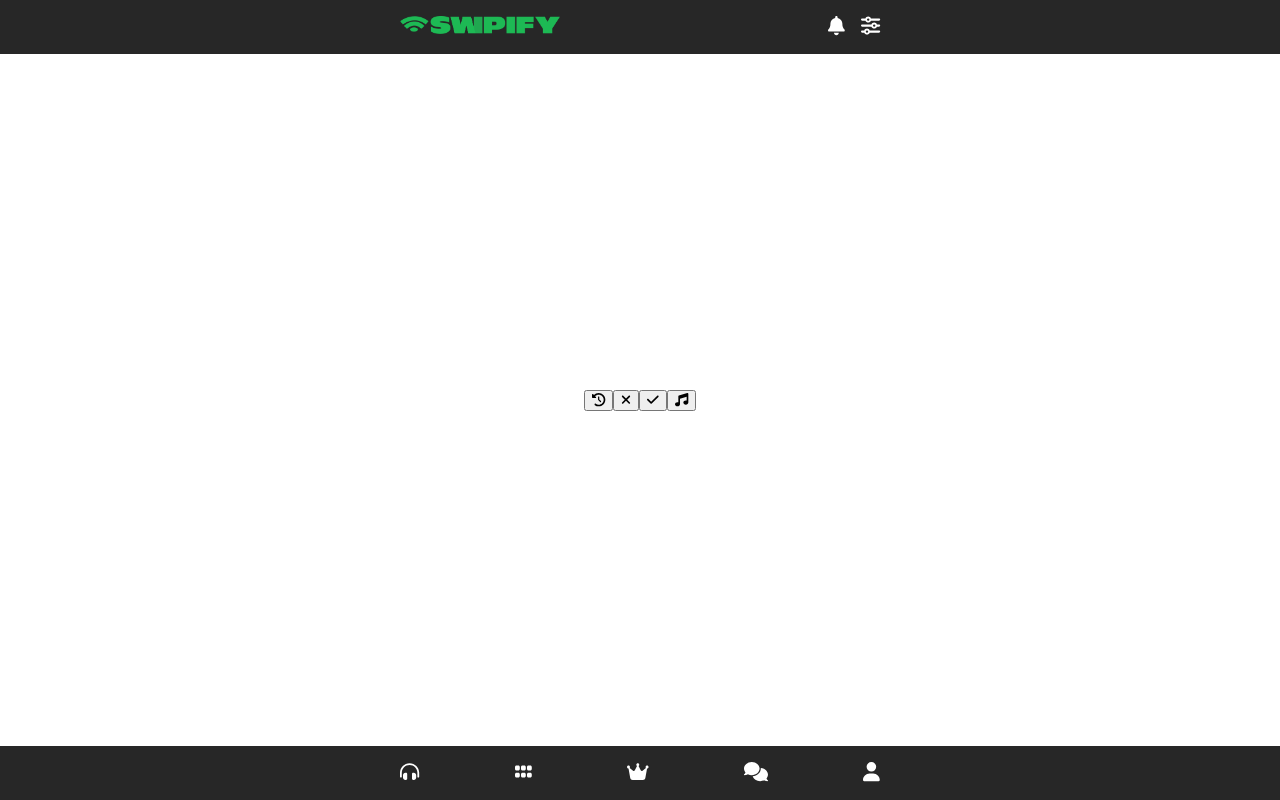
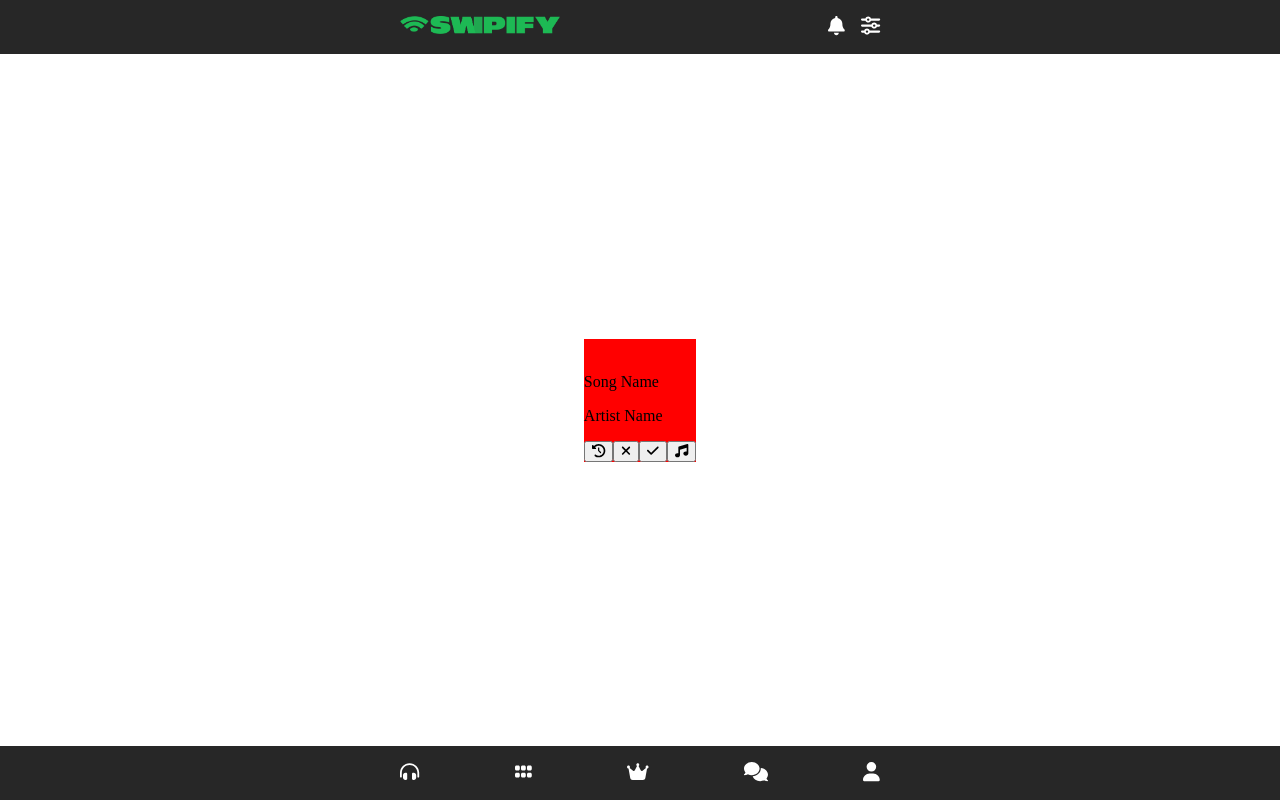
Before and after one commit to qwrtsdev/swipify-react, a React (Vite) app: page / in a window 1280 px wide. Built offline with nearby package versions, Linux system fonts and the light colour scheme.

Commit message:
fix: layout as intended

```diff
--- a/src/components/contents/card/Card.css
+++ b/src/components/contents/card/Card.css
@@ -3,3 +3,11 @@
     flex-direction: row;
     align-items: center;
 }
+
+.card-wrapper {
+    background-color: red;
+    width: 100%;
+    height: 100%;
+    max-width: 480px;
+    max-height: 600px;
+}
--- a/src/components/contents/card/Card.jsx
+++ b/src/components/contents/card/Card.jsx
@@ -10,7 +10,16 @@ import { faMusic } from '@fortawesome/free-solid-svg-icons'
 function Card() {
     return (
         <div className="card">
-            <div className="card-buttons">
+            <div className="card-wrapper">
+                <div className="card-images">
+                    <img src="" alt="" />
+                </div>
+                <div className="card-interactive">
+                    <div className="interactive-info">
+                        <p>Song Name</p>
+                        <p>Artist Name</p>
+                    </div>
+                    <div className="interactive-buttons">
                         <button>
                             <FontAwesomeIcon icon={faClockRotateLeft} />
                         </button>
@@ -25,6 +34,8 @@ function Card() {
                         </button>
                     </div>
                 </div>
+            </div>
+        </div>
     );
 }
 
```
Lines whose indentation alone changed are shown as unchanged.
